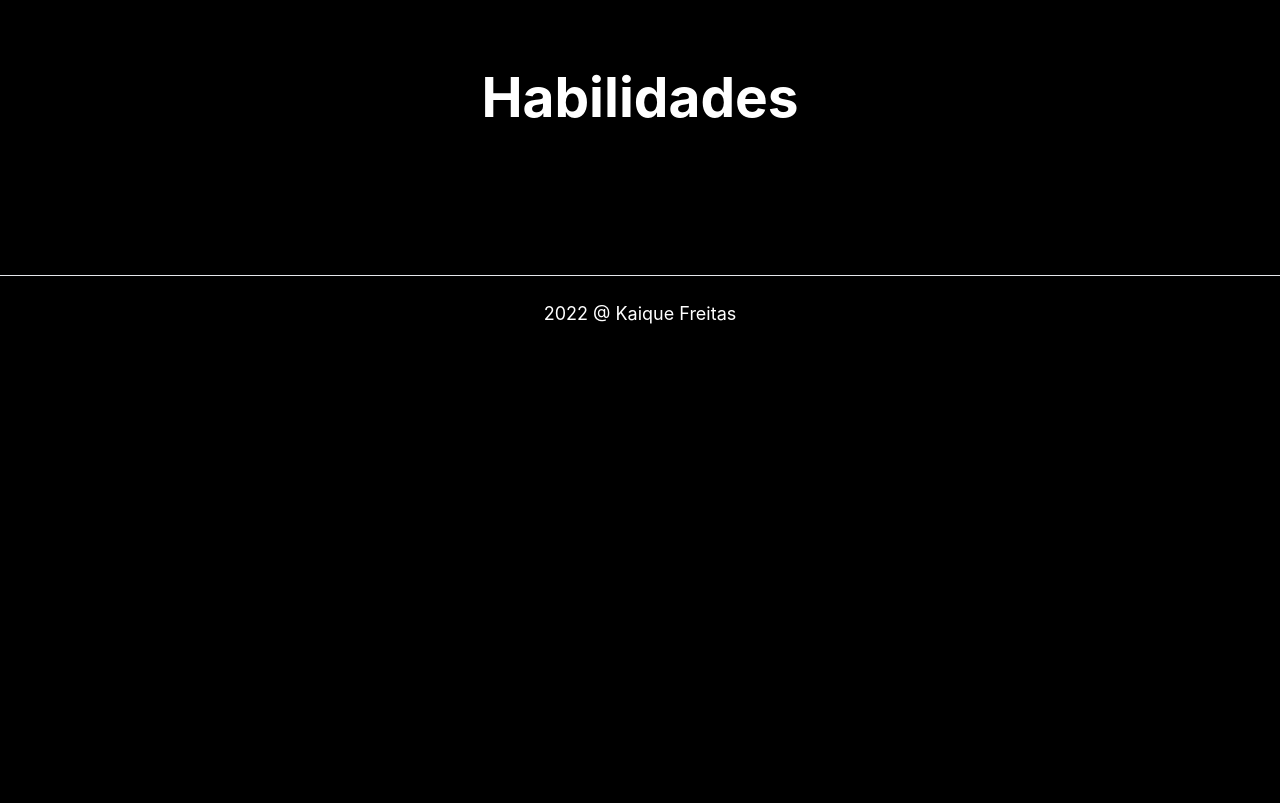
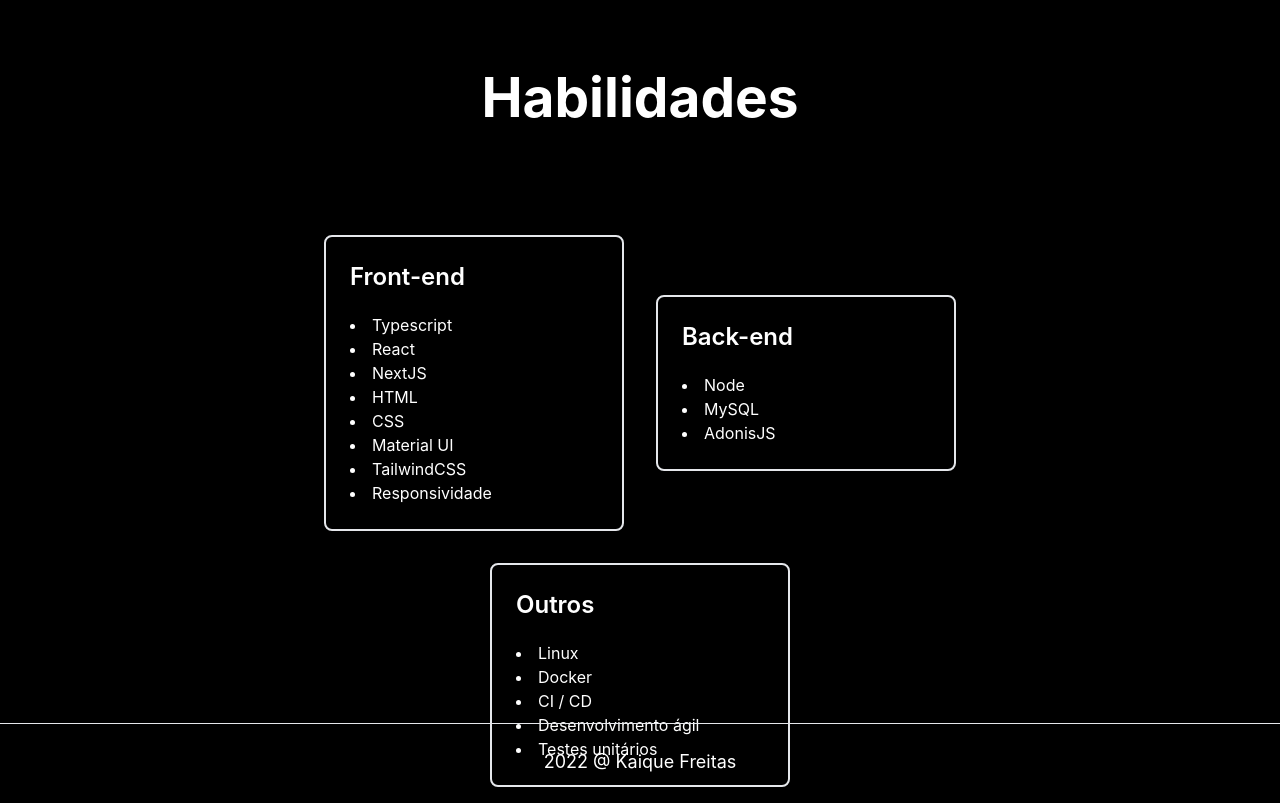
Before and after one commit to Kaique-Freitas/kaiquefreitas.com, a Next.js app: page /habilidades in a window 1280 px wide. Built offline with nearby package versions, Linux system fonts and the light colour scheme.

Commit message:
feat: adjust footer in screens md

```diff
--- a/src/components/Footer.tsx
+++ b/src/components/Footer.tsx
@@ -1,12 +1,13 @@
 interface FooterProps {
   absolute?: boolean
+  mdAbsolute?: boolean
 }
 
-export function Footer({ absolute }: FooterProps) {
+export function Footer({ absolute, mdAbsolute }: FooterProps) {
   return (
     <footer
       className={`w-full py-3 phone:py-6 ${
-        absolute ? 'absolute' : 'mt-20'
+        absolute ? 'absolute' : mdAbsolute ? 'md:absolute mt-20' : 'mt-20'
       } bottom-0 border-t-[1px]`}
     >
       <a
--- a/src/pages/habilidades/index.tsx
+++ b/src/pages/habilidades/index.tsx
@@ -2,7 +2,6 @@
 import { Header } from '../../components/Header'
 import { Footer } from '../../components/Footer'
 import { HeadComponent as Head } from '../../components/Head'
-
 
 export default function Skills() {
   return (
@@ -10,8 +9,41 @@
       <Head title='Habilidades - Kaique Freitas' description='Página com principais habilidades' />
       <Main>
         <Header title='Habilidades' />
+        <div className='flex items-center justify-center flex-wrap max-w-[800px] mt-4 phone:mt-6 lg:mt-16'>
+          <div className='m-4 p-6 w-[250px] md:w-[300px] text-left rounded-lg border-2'>
+            <h2 className='phone:text-2xl font-semibold'>Front-end</h2>
+            <ul className='list-disc list-inside mt-5'>
+              <li>Typescript</li>
+              <li>React</li>
+              <li>NextJS</li>
+              <li>HTML</li>
+              <li>CSS</li>
+              <li>Material UI</li>
+              <li>TailwindCSS</li>
+              <li>Responsividade</li>
+            </ul>
+          </div>
+          <div className='m-4 p-6 w-[250px] md:w-[300px] text-left rounded-lg border-2'>
+            <h2 className='phone:text-2xl font-semibold'>Back-end</h2>
+            <ul className='list-disc list-inside mt-5'>
+              <li>Node</li>
+              <li>MySQL</li>
+              <li>AdonisJS</li>
+            </ul>
+          </div>
+          <div className='m-4 p-6 w-[250px] md:w-[300px] text-left rounded-lg border-2'>
+            <h2 className='phone:text-2xl font-semibold'>Outros</h2>
+            <ul className='list-disc list-inside mt-5'>
+              <li>Linux</li>
+              <li>Docker</li>
+              <li>CI / CD</li>
+              <li>Desenvolvimento ágil</li>
+              <li>Testes unitários</li>
+            </ul>
+          </div>
+        </div>
       </Main>
-      <Footer />
+      <Footer mdAbsolute />
     </>
   )
 }
--- a/src/pages/index.tsx
+++ b/src/pages/index.tsx
@@ -15,13 +15,13 @@
         <p className='my-2 text-xl phone:text-2xl lg:text-3xl'>Desenvolvedor Full-Stack</p>
 
         <div className='flex items-center justify-center flex-wrap max-w-[800px] mt-4 phone:mt-12 lg:mt-16'>
-          <CardLink title='Habilidades' href='habilidades' />
+          <CardLink title='Habilidades' href='/habilidades' />
 
-          <CardLink title='Contato' href='contato' />
+          <CardLink title='Contato' href='/contato' />
         </div>
       </Main>
 
-      <Footer />
+      <Footer absolute />
     </>
   )
 }
```
